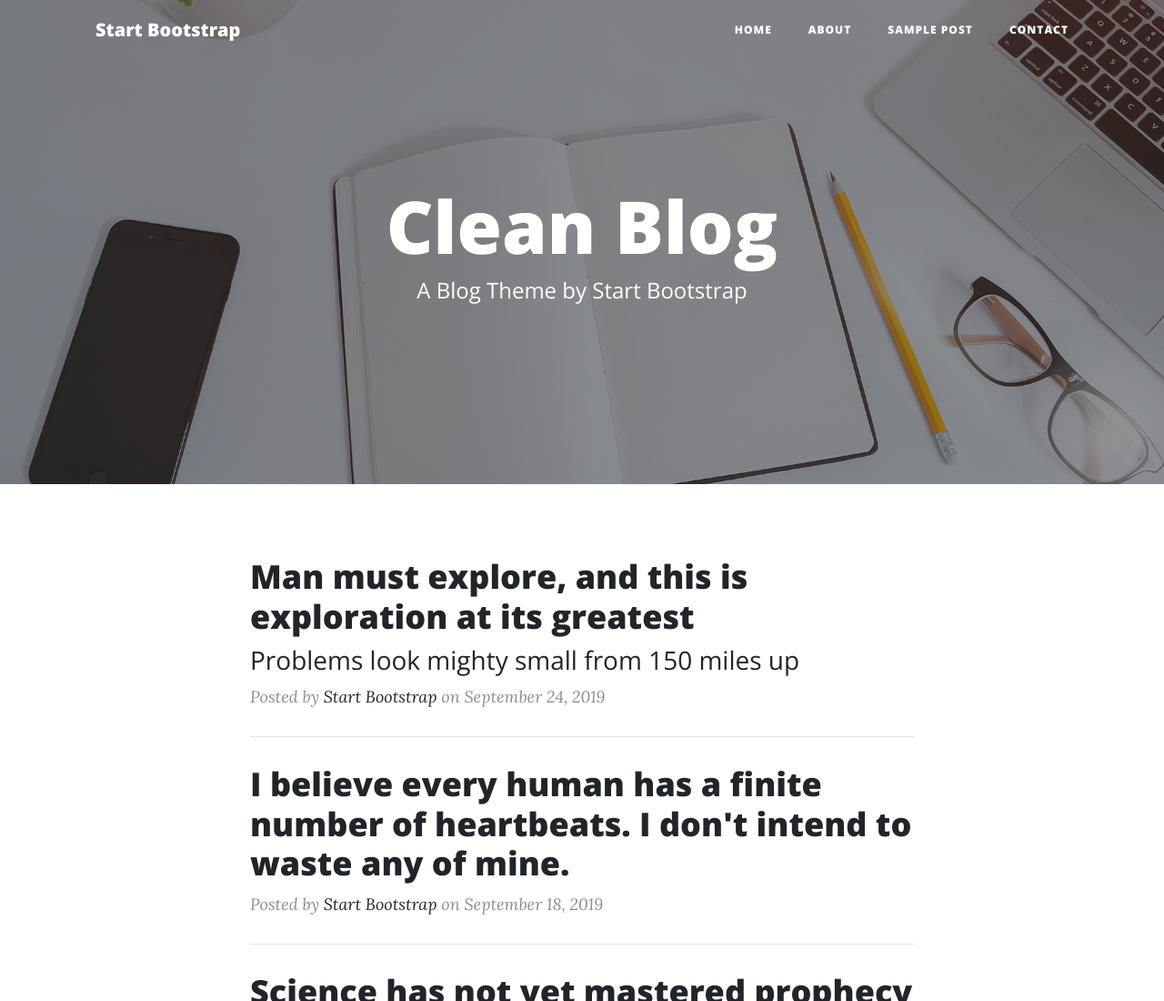
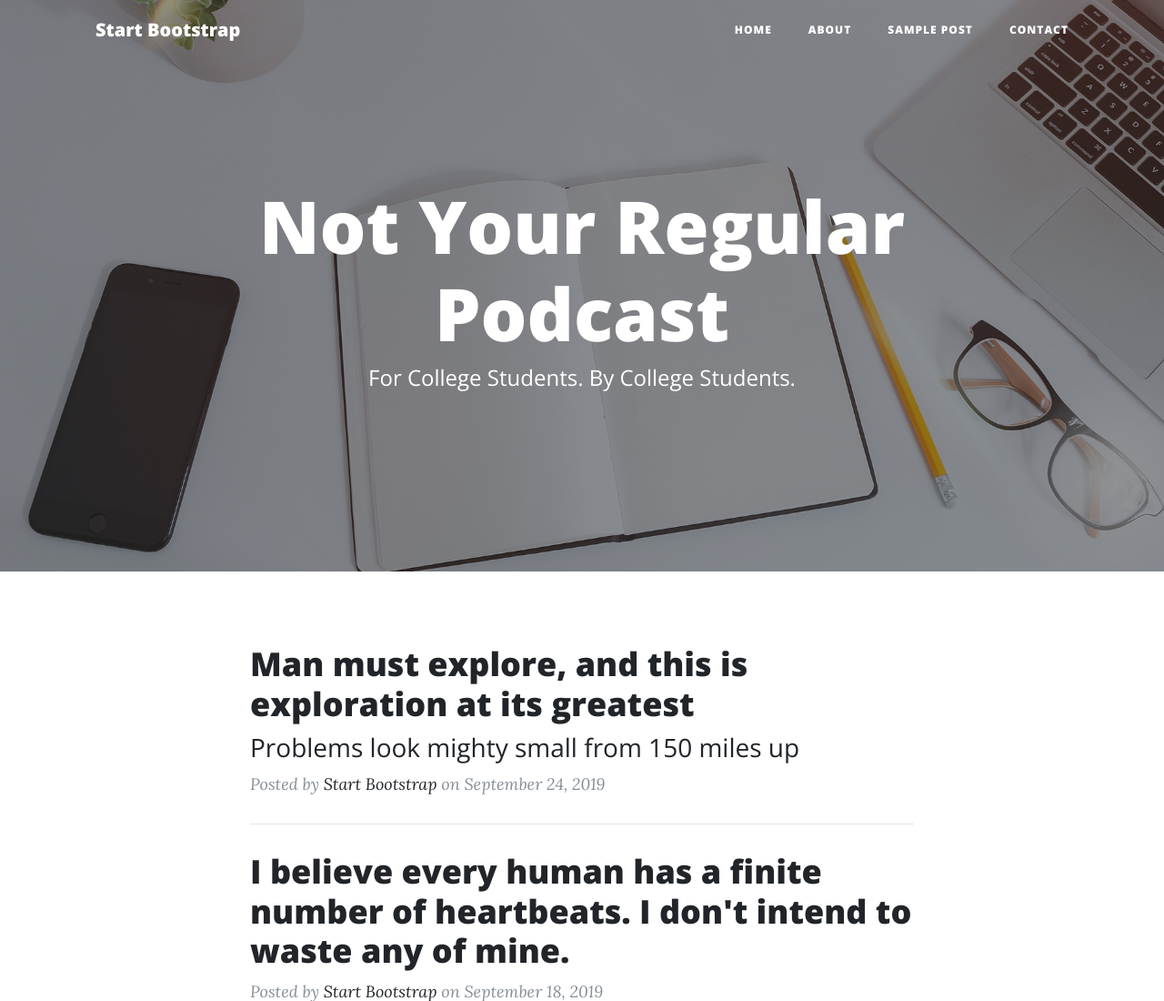
Before and after one commit to juliacat23/podcastwebsite, a website: page index.html in a window 1280 px wide. Shown: the top 1100 px of the page at 91% size. Drawn offline with nearby package versions, Linux system fonts and the light colour scheme.

Commit message:
Update index.html

```diff
--- a/index.html
+++ b/index.html
@@ -8,7 +8,7 @@
   <meta name="description" content="">
   <meta name="author" content="">
 
-  <title>Not Your Regular Podcast - A Podcast for College Students. By College Students.</title>
+  <title>Not Your Regular Podcast</title>
 
   <!-- Bootstrap core CSS -->
   <link href="vendor/bootstrap/css/bootstrap.min.css" rel="stylesheet">
@@ -59,8 +59,8 @@
       <div class="row">
         <div class="col-lg-8 col-md-10 mx-auto">
           <div class="site-heading">
-            <h1>Clean Blog</h1>
-            <span class="subheading">A Blog Theme by Start Bootstrap</span>
+            <h1>Not Your Regular Podcast</h1>
+            <span class="subheading">For College Students. By College Students.</span>
           </div>
         </div>
       </div>
```
